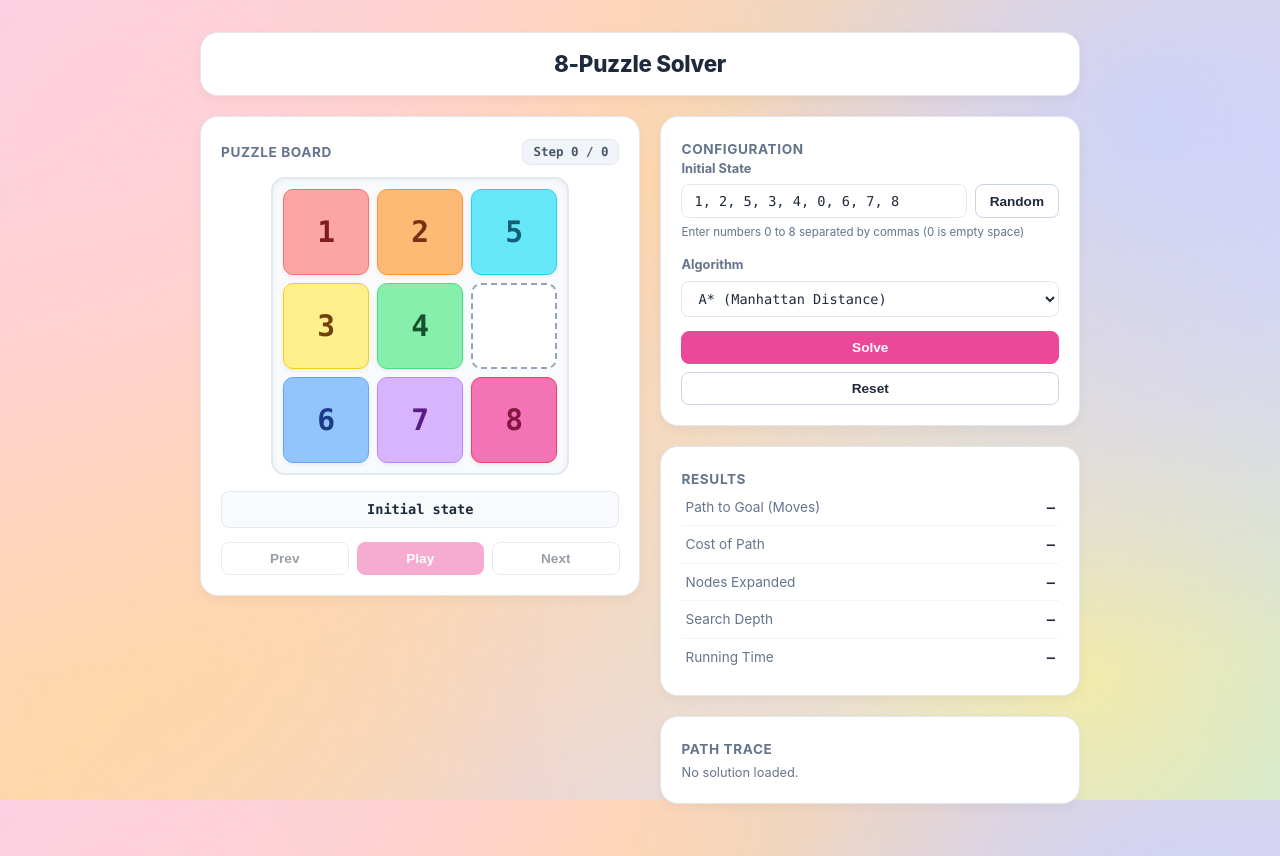
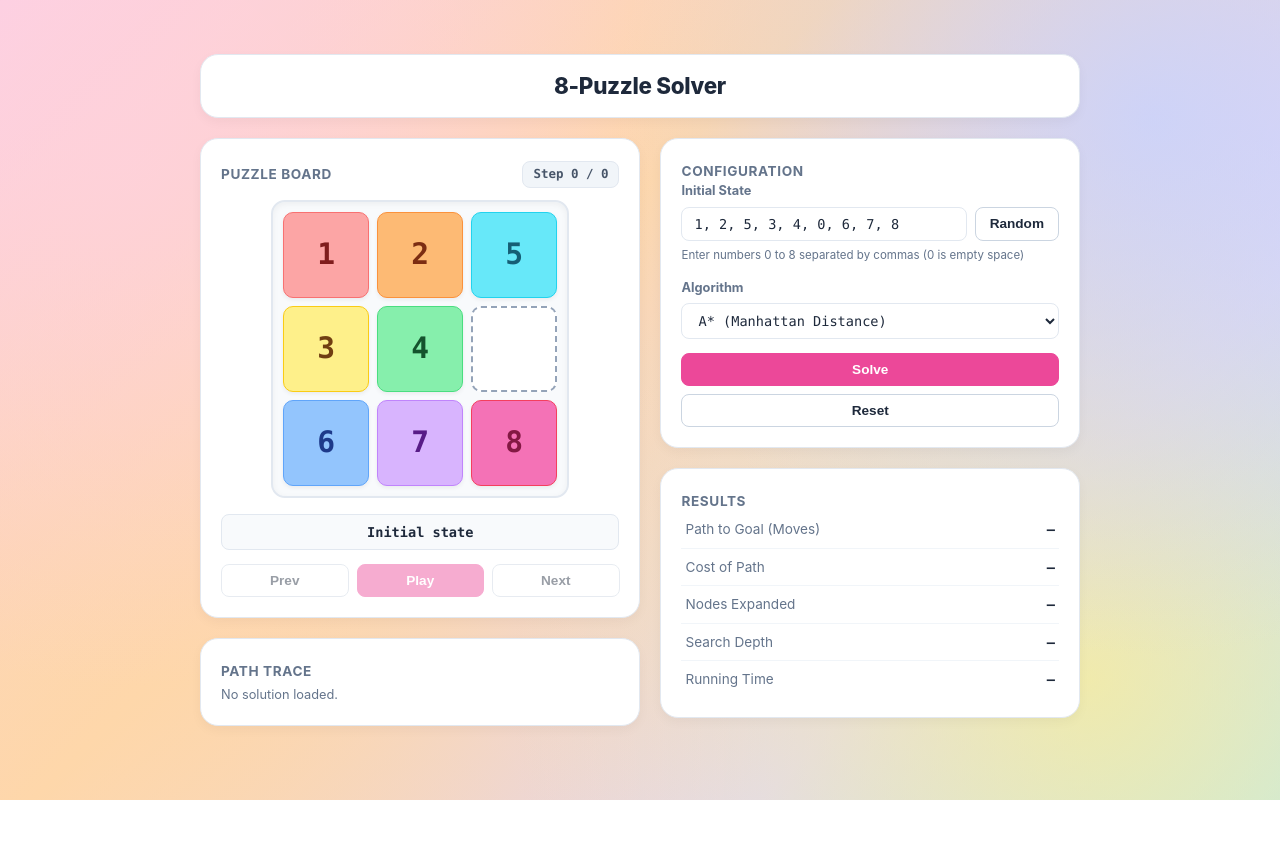
Before and after one commit to janamirashed/8-puzzle-solver, a Flask app: page / in a window 1280 px wide. After the commit the page ends 800 px from the top, so only its background shows below. Run offline with Flask 3, Linux system fonts and the light colour scheme.

Commit message:
reorganize layout to balance columns

```diff
--- a/templates/index.html
+++ b/templates/index.html
@@ -13,7 +13,8 @@
     </header>
 
     <div class="grid-layout">
-      <section class="panel">
+      <section class="main-column">
+        <div class="panel">
           <div class="panel-header">
             <h2>Puzzle Board</h2>
             <span id="step-counter" class="step-counter">Step 0 / 0</span>
@@ -29,6 +30,14 @@
             <button id="btn-prev" class="btn" disabled>Prev</button>
             <button id="btn-play" class="btn btn-primary" disabled>Play</button>
             <button id="btn-next" class="btn" disabled>Next</button>
+          </div>
+        </div>
+
+        <div class="panel">
+          <h2>Path Trace</h2>
+          <div id="path-list" class="path-list">
+            <span class="muted">No solution loaded.</span>
+          </div>
         </div>
       </section>
 
@@ -91,13 +100,6 @@
             </tbody>
           </table>
         </div>
-
-        <div class="panel">
-          <h2>Path Trace</h2>
-          <div id="path-list" class="path-list">
-            <span class="muted">No solution loaded.</span>
-          </div>
-        </div>
       </section>
     </div>
   </div>
```
Lines whose indentation alone changed are shown as unchanged.
